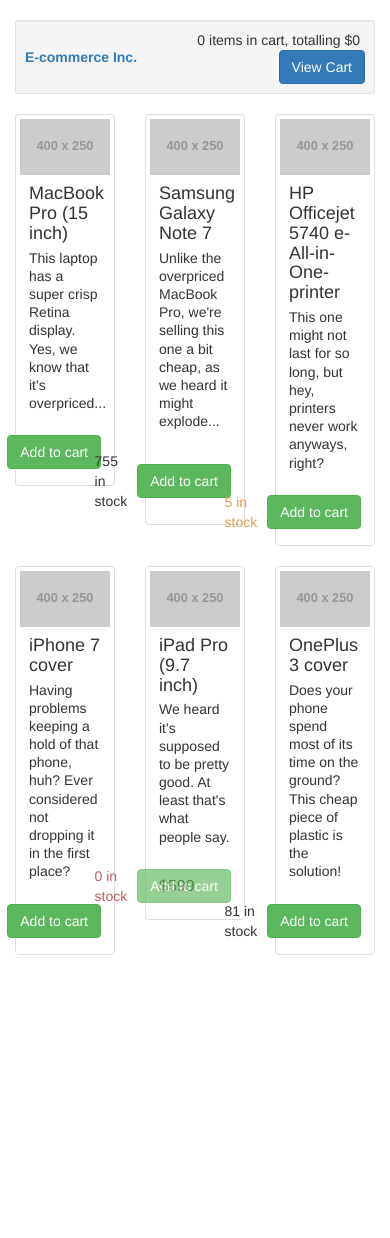
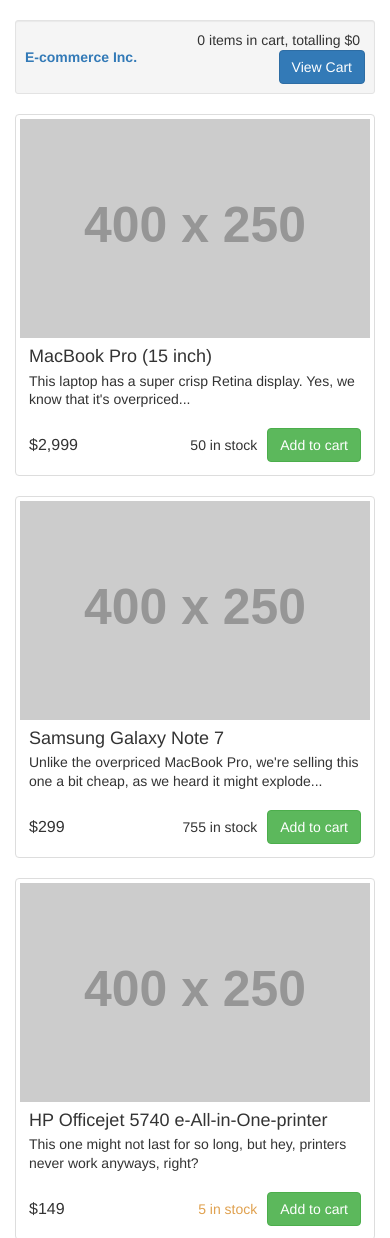
Before and after one commit to nhbduy/VueJS_Simple_ECommerce_App, a plain HTML site: page index.html in a window 390 px wide. Shown: the top 1238 px of the page. Before the commit the page ends 995 px from the top, so only its background shows below. Drawn offline with nearby package versions, Linux system fonts and the light colour scheme; placeholder pictures from the web are drawn by us.

Commit message:
Updated responsive CSS style in product view

```diff
--- a/index.html
+++ b/index.html
@@ -21,7 +21,7 @@
             </nav>
 
             <div v-if="!isShowingCart" id="products" class="row list-group">
-                <div v-for="product in products" class="item col-xs-4">
+                <div v-for="product in products" class="item col-xs-12 col-sm-12 col-md-4 col-lg-4">
                     <div class="thumbnail">
                         <img class="group list-group-image" src="http://placehold.it/400x250/000/fff">
                         <div class="caption">
```
